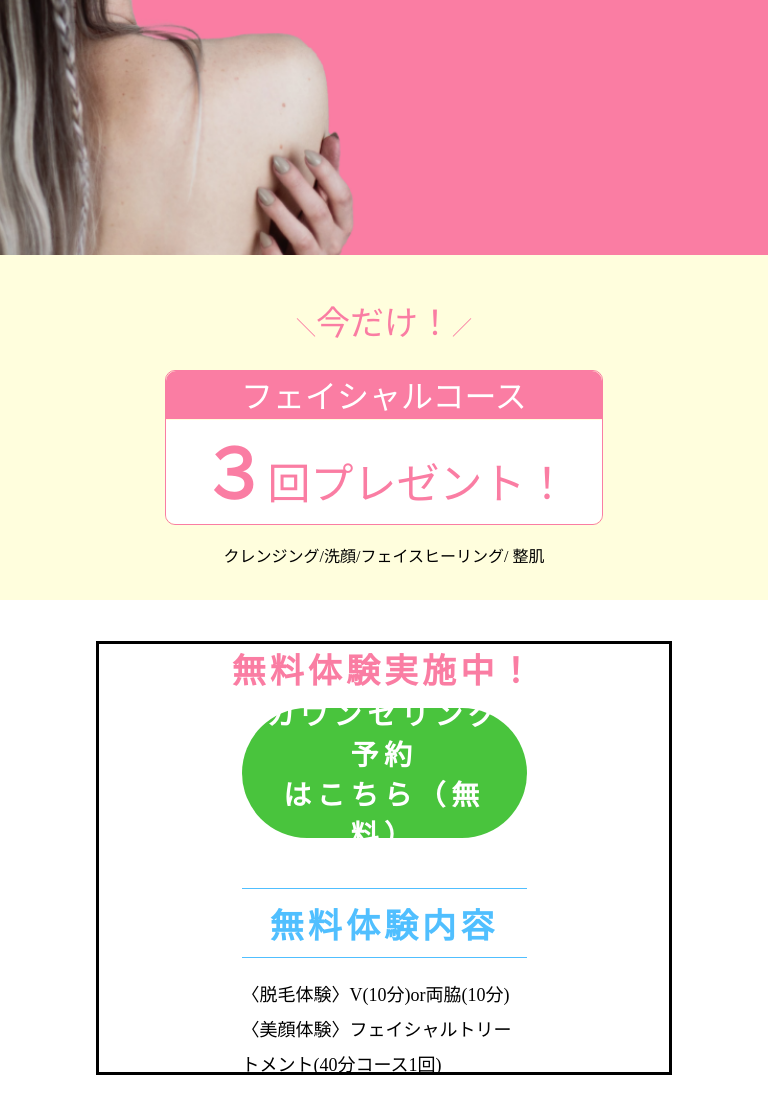
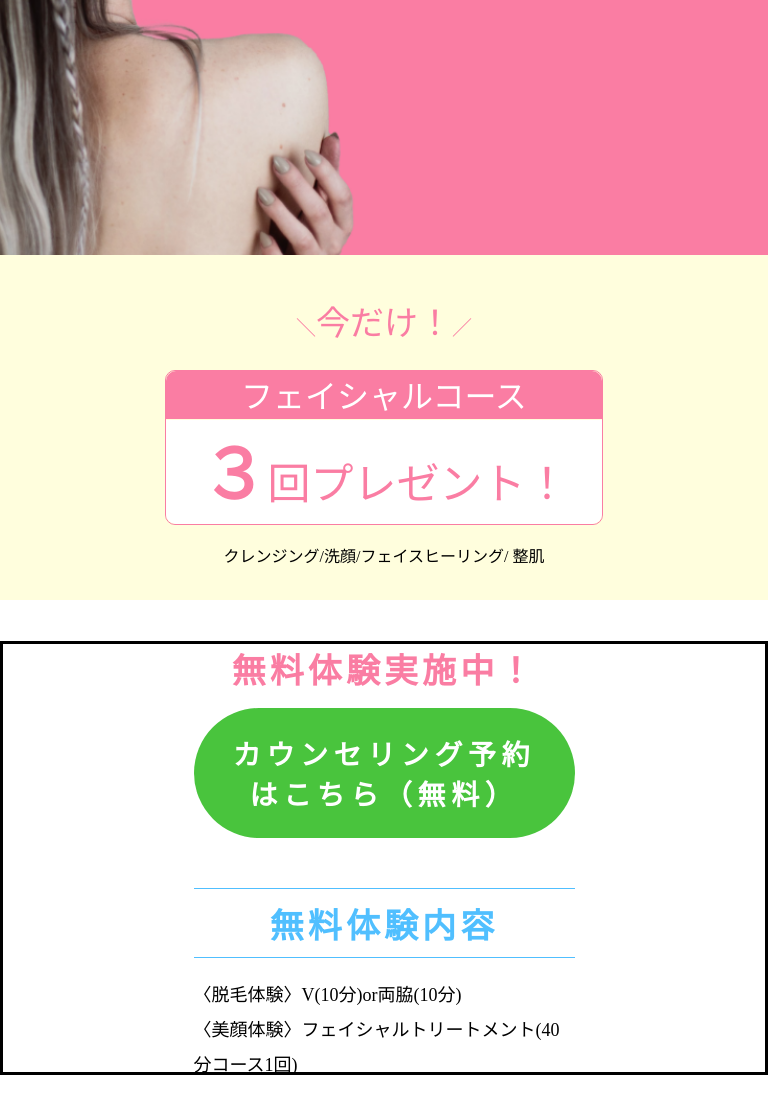
Before and after one commit to NaokoSugawara/lp3, a plain HTML site: page index.html in a window 768 px wide. Shown: the part 480-1580 px from the top of the page. Drawn offline with Linux system fonts and the light colour scheme.

Commit message:
fixed trial for pc when window size gets smaller

```diff
--- a/assets/style/style.css
+++ b/assets/style/style.css
@@ -380,6 +380,12 @@ ul {
   font-size: 18px;
 }
 
+@media screen and (max-width: 1100px) and (min-width: 768px) {
+  .section__trial ul {
+    width: 100%;
+  }
+}
+
 @media screen and (max-width: 767px) {
   .section__trial {
     height: 330px;
```
